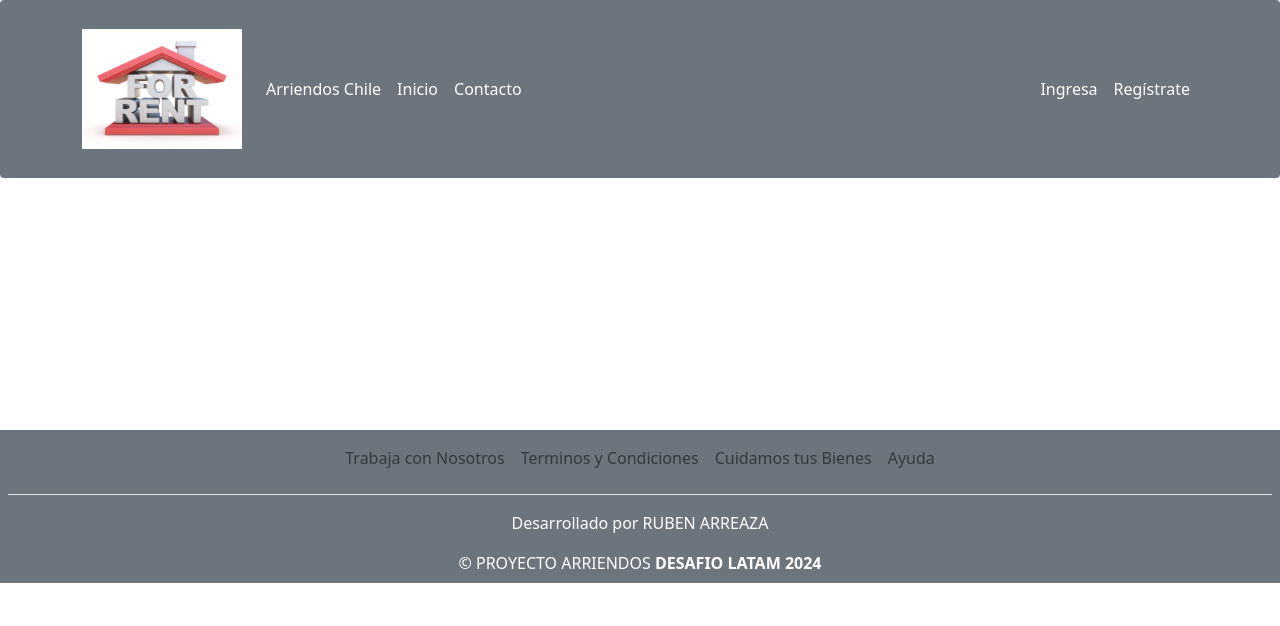
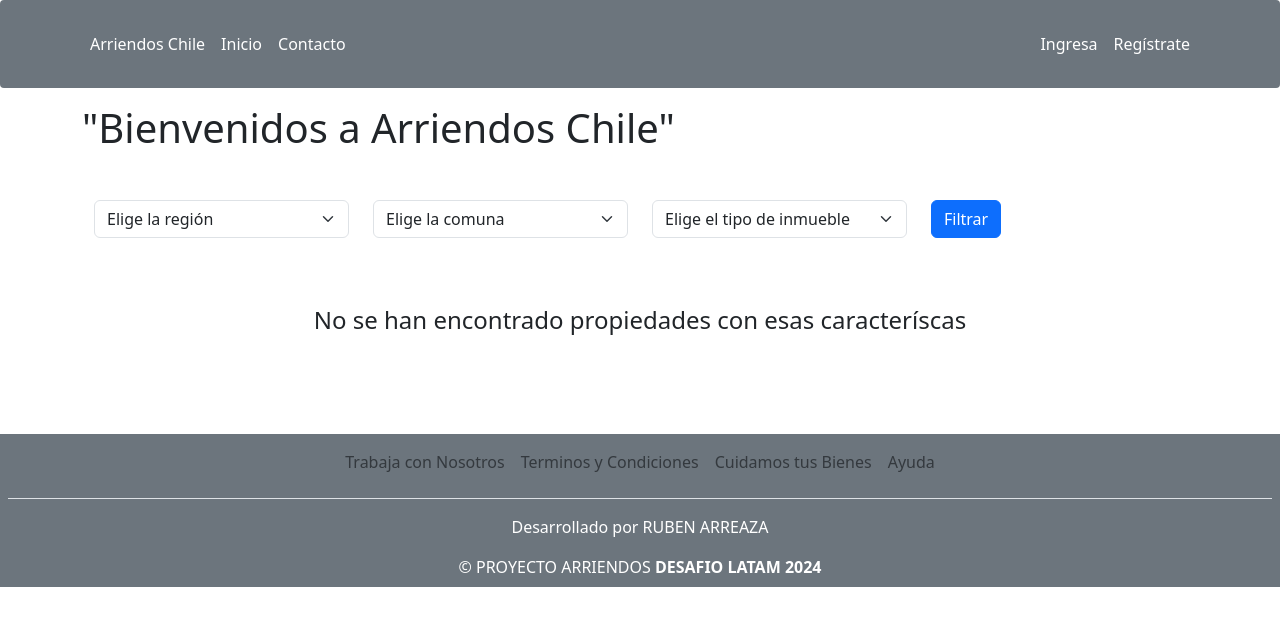
Before and after one commit to rubenchu-389/proyecto_arriendos, a Django app: page / in a window 1280 px wide. Shown: the top 626 px of the page. Run offline with Django 5.2, Linux system fonts and the light colour scheme; data that the repository does not hold is empty.

Commit message:
Creacion de filtros para la busqueda por regiones y comunas

```diff
--- a/m7_python/services.py
+++ b/m7_python/services.py
@@ -1,4 +1,4 @@
-from m7_python.models import Comuna, Inmueble, UserProfile
+from m7_python.models import Comuna, Inmueble, UserProfile, Region
 from django.contrib.auth.models import User
 from django.db.utils import IntegrityError
 from django.db.models import Q
@@ -142,3 +142,27 @@ def obtener_propiedades_regiones(filtro):
     cursor.execute(consulta)
     registros = cursor.fetchall() # LAZY LOADING
     return registros
+
+
+
+
+
+def filtro_comuna_region(comuna_cod, region_cod, tipo_inmueble):
+    query = Q() # Se crear un objeto Q vacío para acumular los filtros
+
+    if tipo_inmueble:
+        query &= Q(tipo_de_inmueble__icontains=tipo_inmueble)
+
+    if comuna_cod:
+        comuna = Comuna.objects.get(cod=comuna_cod)
+        query &= Q(comuna=comuna)
+    elif region_cod:
+        region = Region.objects.get(cod=region_cod)
+        comunas = Comuna.objects.filter(region=region)
+        query &= Q(comuna__in=comunas)
+
+    if not query:
+        return Inmueble.objects.all()
+
+    # Si llega, se retornan los filtros acomulados
+    return Inmueble.objects.filter(query).order_by('comuna')
--- a/m7_python/static/css/styles.css
+++ b/m7_python/static/css/styles.css
@@ -1,9 +1,11 @@
 .img-logo2 {
-    width: 10rem;
+    width: 100px; /* Ajusta según tus necesidades */
+    height: auto; /* Mantiene la proporción */
+    display: block;
+    margin: auto;
 }
 
-
-.container {
-    color: white;
-
+.navbar .container {
+    display: flex;
+    align-items: center; /* Alinea verticalmente */
 }
--- a/m7_python/static/js/script.js
+++ b/m7_python/static/js/script.js
@@ -0,0 +1,18 @@
+function filtrar_comunas () {
+    // Obtener cod de la región
+    const cod_region = $(this).val()
+    // Iteramos sobre todas las comunas y mostramos solo aquellas cuyo prefijo tenga el cod_region
+    $('#comuna_cod').val('')
+    $('#comuna_cod option').each(function() {
+        const comuna = $(this)
+        const cod_comuna = comuna.val()
+        if (cod_region == cod_comuna.substring(0,2)) {
+            comuna.show()
+        } else {
+            comuna.hide()
+        }
+    })
+}
+
+// Ejecuta la función filtrar_comuna al detectar cambios
+$('#region_cod').on('change', filtrar_comunas)
--- a/m7_python/templates/index.html
+++ b/m7_python/templates/index.html
@@ -3,9 +3,60 @@
 {% load static %}
 {% block content %}
 <div class="container">
-    <h1 class="fs-1">Bienvenidos a Arriendos Chile</h1>
+    <h1 class="fs-1">"Bienvenidos a Arriendos Chile"</h1>
 
 
+    <div class="container mt-5">
+        <form action="{% url 'index' %}" method="get">
+        <div class="row">
+                <div class="col">
+                    <div class="mb-3">
+                        <select name="region_cod" id="region_cod" class="form-select">
+                            <option value="">Elige la región</option>
+                                {% for region in regiones %}
+                                <option value="{{ region.cod }}"
+                                {% if region.cod == region_cod_select %}
+                                selected
+                                {% endif %}
+                                >
+                                    {{ region.nombre }}
+                                </option>
+                                {% endfor %}
+                        </select>
+                    </div>
+                </div>
+                <div class="col">
+                    <div class="mb-3">
+                        <select name="comuna_cod" id="comuna_cod" class="form-select">
+                            <option value="">Elige la comuna</option>
+                                {% for comuna in comunas %}
+                                    <option value="{{ comuna.cod }}"
+                                    {% if comuna.cod == comuna_cod_select %}
+                                    selected
+                                    {% endif %}
+                                    >
+                                    {{ comuna.nombre}}
+                                    </option>
+                                {% endfor %}
+                        </select>
+                    </div>
+                </div>
+                <div class="col">
+                    <div class="mb-3">
+                        <select class="form-select" name="tipo_inmueble">
+                            <option value>Elige el tipo de inmueble</option>
+                            {% for tipo in tipos_inmuebles %}
+                                <option value="{{tipo.0}}">{{ tipo.1}}</option>
+                            {% endfor %}
+                        </select>
+                    </div>
+                </div>
+                <div class="col">
+                    <button type="submit" class="btn btn-primary">Filtrar</button>
+                </div>
+            </div>
+        </form>
+    </div>
 
     <div class="row">
         {% for propiedad in propiedades %}
--- a/m7_python/templates/navbar.html
+++ b/m7_python/templates/navbar.html
@@ -1,9 +1,8 @@
 {% load static %}
 <nav class="navbar navbar-expand-lg navbar-light text-white  bg-secondary mb-3 p-4 rounded-1">
     <div class="container d-flex  flex-wrap">
-        <a class="navbar-brand" href="/"><img class="img-logo2" src="{% static 'img/logo2.jpg' %}"
-                alt="Logo2 arriendos"></a>
-
+        <!-- <a class="navbar-brand" href="/"><img class="img-logo2" src="{% static 'img/logo2.jpg' %}"
+            alt="Logo2 arriendos"></a> -->
         <button class="navbar-toggler"  type="button" data-bs-toggle="collapse" data-bs-target="#navbarSupportedContent"
             aria-controls="navbarSupportedContent" aria-expanded="false" aria-label="Toggle navigation">
             <span class="navbar-toggler-icon"></span>
--- a/m7_python/views.py
+++ b/m7_python/views.py
@@ -1,5 +1,5 @@
 from django.shortcuts import render, redirect
-from m7_python.services import crear_user, editar_user_sin_password, cambio_password, crear_inmueble, editar_inmueble, eliminar_inmueble
+from m7_python.services import crear_user, editar_user_sin_password, cambio_password, crear_inmueble, editar_inmueble, eliminar_inmueble, filtro_comuna_region
 from django.contrib import messages
 from django.contrib.auth.decorators import login_required
 from m7_python.models import Inmueble
@@ -8,8 +8,22 @@ from m7_python.models import Inmueble, Region, Comuna
 
 
 def index(request):
+     # Recibe información vía get:
     propiedades = Inmueble.objects.all()
+    datos = request.GET
+    comuna_cod = datos.get('comuna_cod', '')
+    region_cod = datos.get('region_cod', '')
+    tipo_inmueble = datos.get('tipo_inmueble', '')
+
+    propiedades = filtro_comuna_region(comuna_cod, region_cod, tipo_inmueble)
+
+    comunas = Comuna.objects.all().order_by('nombre')
+    regiones = Region.objects.all()
+    tipos_inmuebles = Inmueble.inmuebles
     context = {
+        'comunas' : comunas,
+        'regiones' : regiones,
+        'tipos_inmuebles': tipos_inmuebles,
         'propiedades': propiedades
     }
 
```
Also changed, not shown: README.md.
